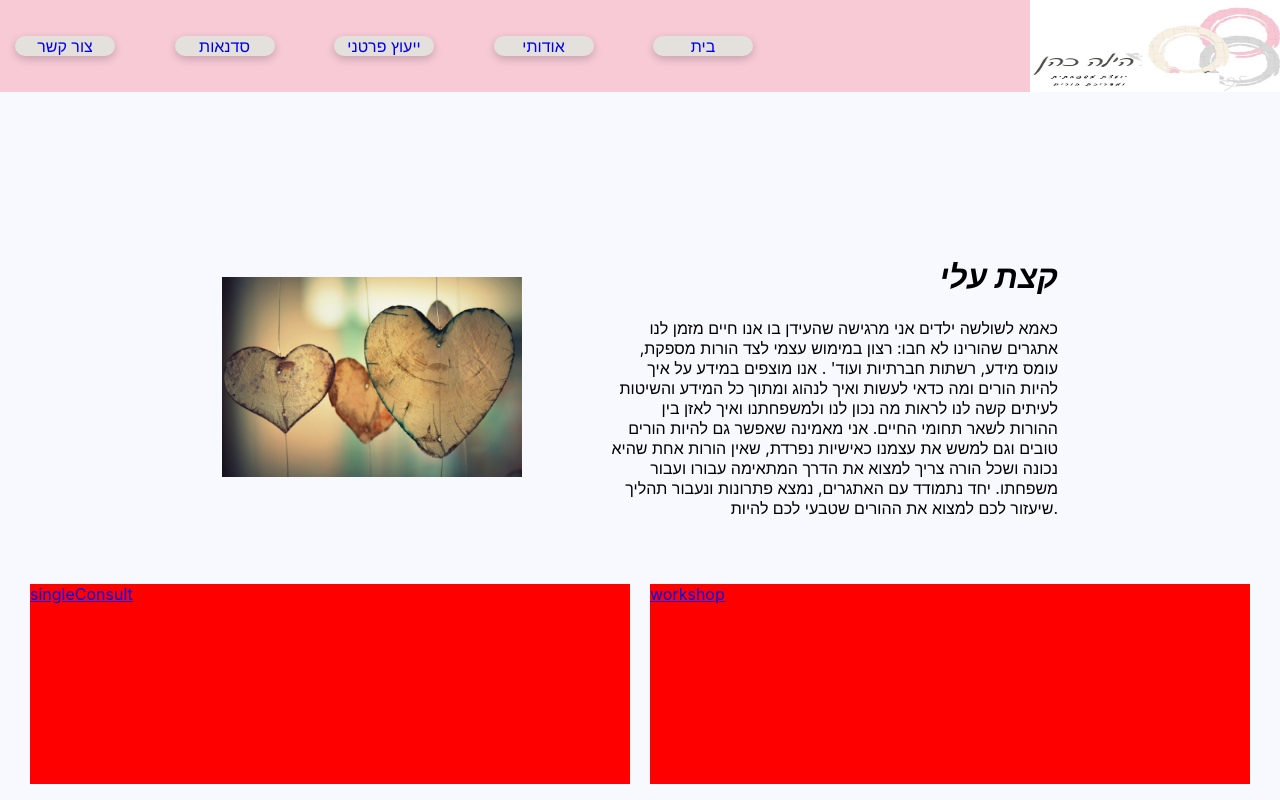
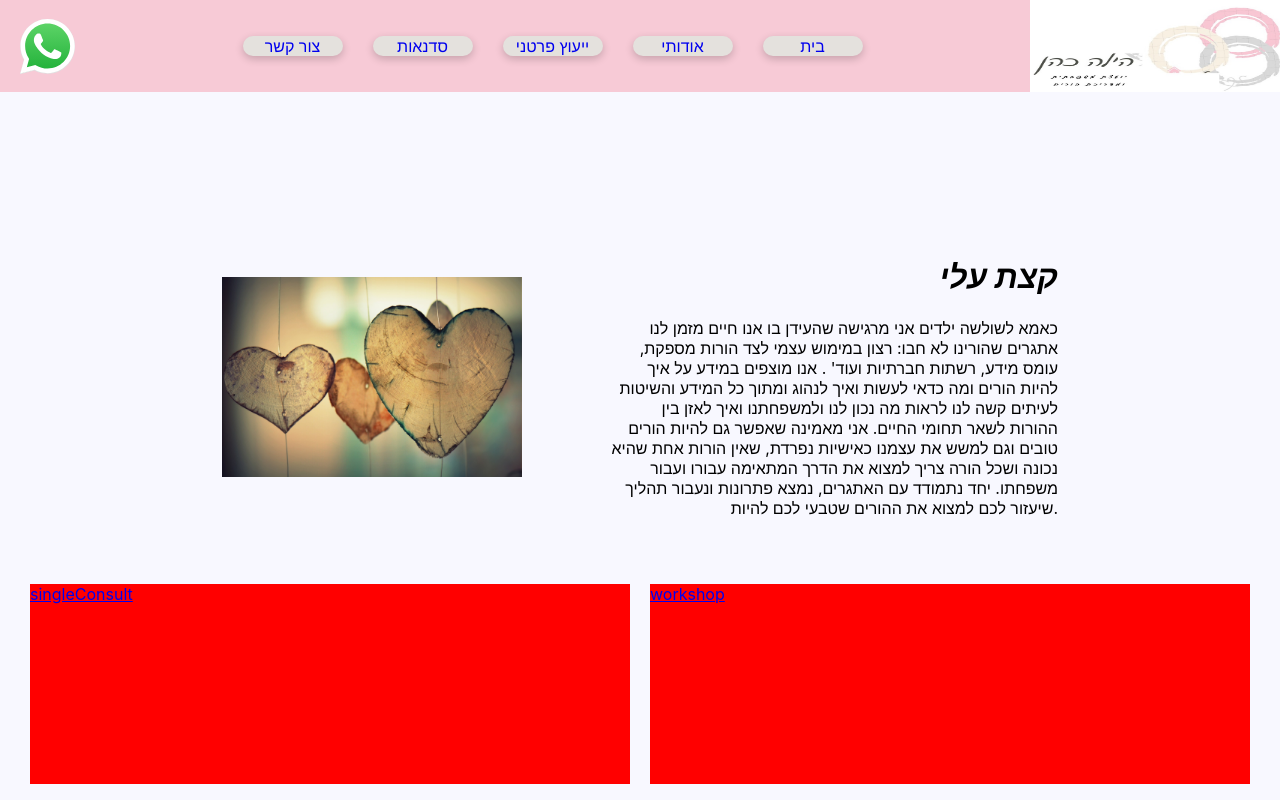
Before and after one commit to itaycs2407/Family-Consult, a React (Create React App) app: page /home in a window 1280 px wide. Built offline with nearby package versions, Linux system fonts and the light colour scheme; the HTML template or start-up script is replaced by a standard one.

Commit message:
add whatsapp link in navbar

```diff
--- a/src/components/navbar/navbar.tsx
+++ b/src/components/navbar/navbar.tsx
@@ -3,10 +3,17 @@ import styled from "@emotion/styled/macro";
 import { locale } from "../../locale/locale";
 import { NavLink } from "react-router-dom";
 import logo from "../../assets/logo.jpeg";
-interface Props {}
+import { ReactComponent as WhatsappLogo } from "../../assets/Whatsapp-logo-icon-transparent.svg";
 
-const Navbar: React.FC<Props> = () => (
+const Navbar: React.FC = () => (
   <Container>
+    <WhatsappContainer
+      href="https://api.whatsapp.com/send?phone=+972587600202"
+      target="_blank"
+    >
+      <WhatsappLogo />
+    </WhatsappContainer>
+
     <NavbarItemContainer>
       <NavbarItem to="/contact">{locale("navBarItemContactMe")}</NavbarItem>
       <NavbarItem to="/workshop">{locale("navBarItemWorkshop")}</NavbarItem>
@@ -30,9 +37,9 @@ const Container = styled.div`
 `;
 
 const NavbarItemContainer = styled.div`
-  width: 60%;
   height: 100%;
   display: flex;
+  margin: auto;
   justify-content: space-between;
   align-items: center;
 `;
@@ -59,4 +66,10 @@ const Logo = styled.img`
   height: 92px;
 `;
 
+const WhatsappContainer = styled.a`
+  width: 55px;
+  height: 55px;
+  margin-left: 20px;
+`;
+
 export default Navbar;
```
Also changed, not shown: src/assets/Whatsapp-logo-icon-transparent.svg (added).
